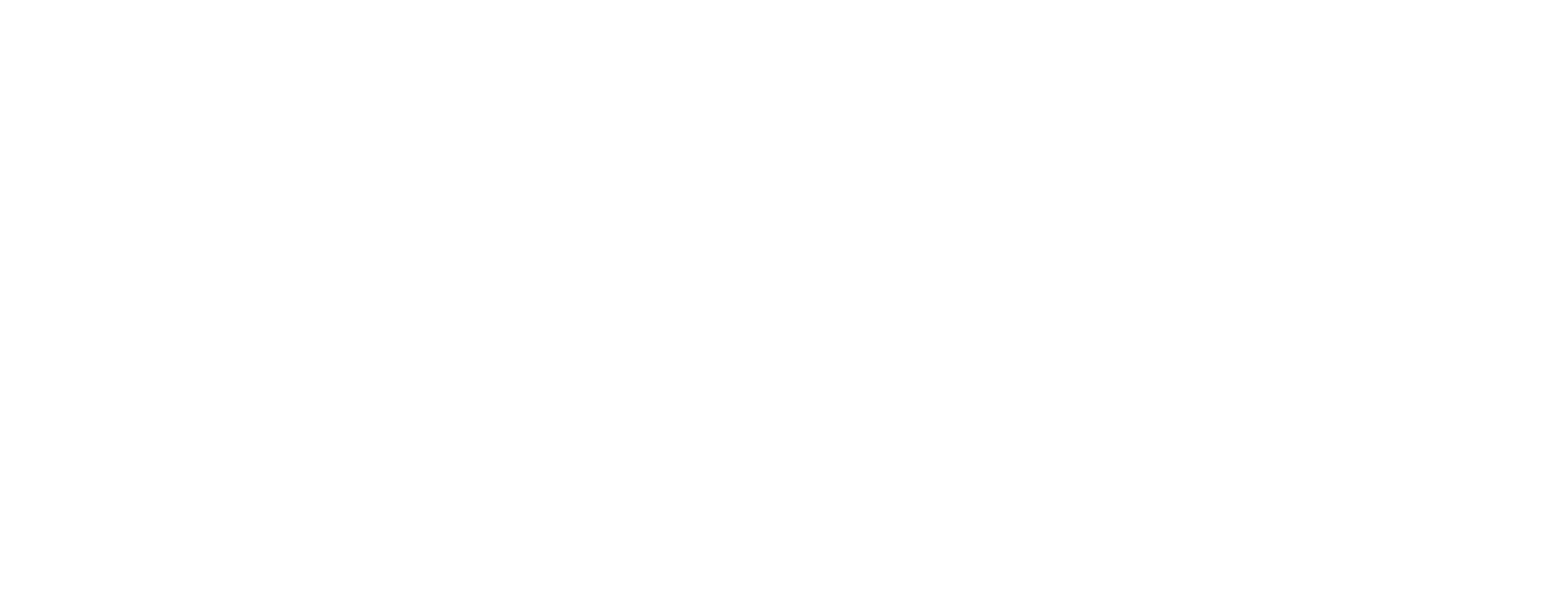
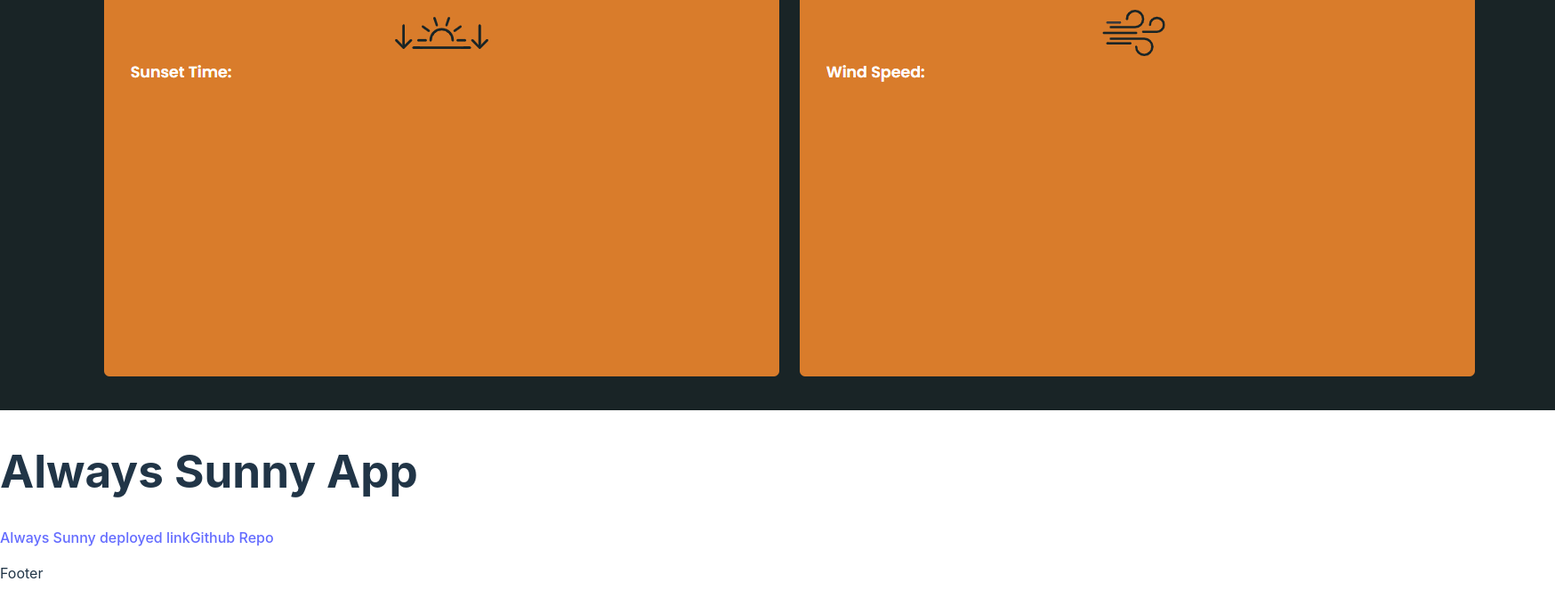
Before and after one commit to magellanrose/React_Portfolio, a React (Vite) app in the folder React-Portfolio/: page / in a window 1280 px wide. Shown: the part 630-1302 px from the top of the page at 89% size, 1748 px wide, since content can reach past the window. Before the commit the page ends 800 px from the top, so only its background shows below. Built offline with nearby package versions, Linux system fonts and the light colour scheme.

Commit message:
added screenshot, and project onto homepage

```diff
--- a/React-Portfolio/src/App.jsx
+++ b/React-Portfolio/src/App.jsx
@@ -8,6 +8,7 @@
 import Footer from './components/Footer'
 import Contact from './pages/Contact'
 import { Outlet } from 'react-router-dom';
+
 
 
 
--- a/React-Portfolio/src/components/Project/index.jsx
+++ b/React-Portfolio/src/components/Project/index.jsx
@@ -1,8 +1,19 @@
+import { Link } from 'react-router-dom'
+import coverImage1 from '../../../src/assets/screenshot.png';
 
 function Project() {
   return (
     <>
       <p>Project</p>
+      <div>
+        <img src={coverImage1} />
+        <div>
+          <h1>Always Sunny App</h1>
+          <Link to='https://magellanrose.github.io/Always_Sunny_Project/'>Always Sunny deployed link</Link>
+          <Link to='https://github.com/magellanrose/Always_Sunny_Project'>Github Repo</Link>
+
+        </div>
+      </div>
     </>
   )
 }
--- a/React-Portfolio/src/pages/Home.jsx
+++ b/React-Portfolio/src/pages/Home.jsx
@@ -1,8 +1,13 @@
+import Project from "../components/Project"
 
+function Home() {
+  return (
+    <>
 
-function Home(){
-  return(
-    <h1>Home</h1>
+      <h1>Home</h1>
+      <Project />
+    </>
+
   )
 }
 
```
Also changed, not shown: React-Portfolio/src/assets/screenshot.png (added).
